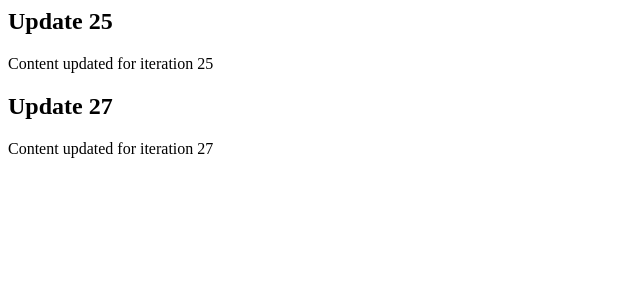
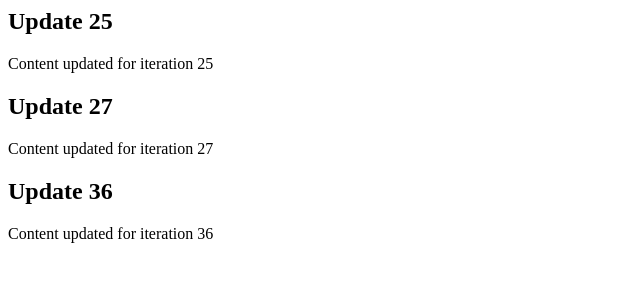
Before and after one commit to jpschmorgan/stunning-palm-tree, a website: page src/index.html in a window 1280 px wide. Shown: the whole page, without its empty margins (0-640 px from the left). Drawn offline with Linux system fonts and the light colour scheme.

```diff
--- a/src/index.html
+++ b/src/index.html
@@ -9,3 +9,9 @@
     <h2>Update 27</h2>
     <p>Content updated for iteration 27</p>
 </div>
+
+<!-- Updated iteration 36 -->
+<div class="update-36">
+    <h2>Update 36</h2>
+    <p>Content updated for iteration 36</p>
+</div>
```
